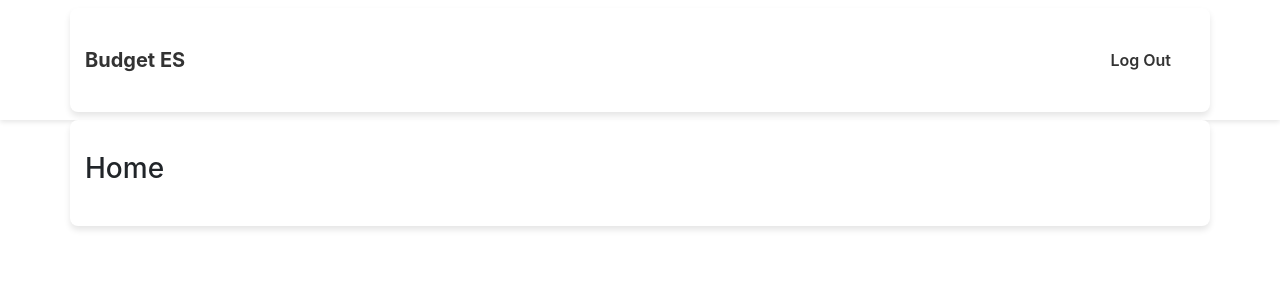
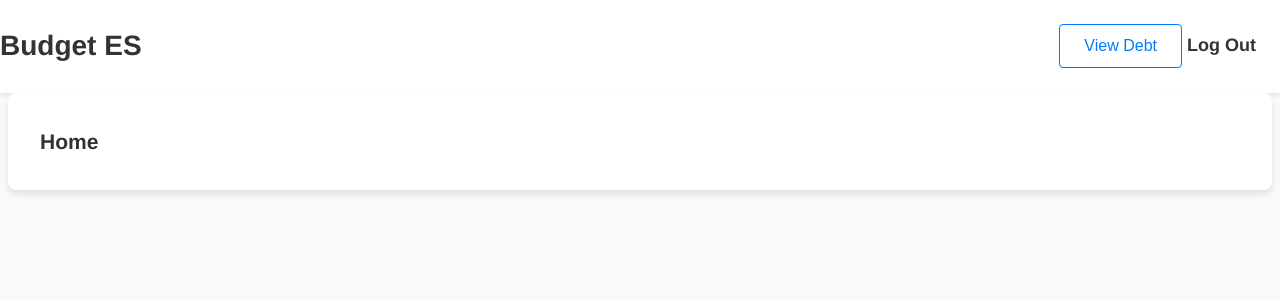
Before and after one commit to ArshPelia/BudgetES, a Django app: page / in a window 1280 px wide. Shown: the top 300 px of the page. Run offline with Django 4.2, Linux system fonts and the light colour scheme; a user stored in the database is signed in; some libraries are stand-ins or nearby versions.

Commit message:
updated Header

```diff
--- a/ES/ESapp/static/ESapp/index.js
+++ b/ES/ESapp/static/ESapp/index.js
@@ -11,7 +11,7 @@ document.addEventListener('DOMContentLoaded', function() {
 
 // Switches between different views by showing/hiding elements
 function switchView(viewId) {
-    const views = ['#home-view','#debt-view','#debtadd-view'];
+    const views = ['#home-view','#debt-view'];
     views.forEach(view => {
         if (view === viewId) {
             document.querySelector(view).style.display = 'block';
@@ -29,8 +29,3 @@ function loadDebt(){
   switchView('#debt-view');
 
 }
-
-function loadDebtAdd(){
-  switchView('#debtadd-view');
-
-}
--- a/ES/ESapp/templates/ESapp/index.html
+++ b/ES/ESapp/templates/ESapp/index.html
@@ -3,11 +3,10 @@
 {% block header %}
 <header>
     <nav class="navbar">
-        <div class="container">
-            <a class="navbar-brand" href="{% url 'index' %}">Budget ES</a>
-            <div class="navbar-nav">
-                <a class="nav-link" href="{% url 'logout' %}">Log Out</a>
-            </div>
+        <a class="navbar-brand" href="{% url 'index' %}">Budget ES</a>
+        <div class="navbar-nav">
+            <button class="btn btn-sm btn-outline-primary" id="debt">View Debt</button>
+            <a class="nav-link" href="{% url 'logout' %}">Log Out</a>
         </div>
     </nav>
 </header>
@@ -22,10 +21,7 @@
             <h3>Home</h3>
         </div>
         <div id="debt-view">
-            <h3>debt</h3>
-            <div id="debtadd-view">
-                <h3>debtadd</h3>
-            </div>
+            <h3>Debt</h3>
         </div>
 
     </div>
@@ -34,6 +30,6 @@
 
 {% block script %}
     <script src="{% static 'ESapp/index.js' %}"></script>
-    <script src="https://code.jquery.com/jquery-3.6.0.min.js"></script>
+    <script src="https://ajax.googleapis.com/ajax/libs/jquery/3.6.4/jquery.min.js"></script>
 
 {% endblock %}
--- a/ES/ESapp/templates/ESapp/layout.html
+++ b/ES/ESapp/templates/ESapp/layout.html
@@ -5,9 +5,7 @@
     <head>
         <title>{% block title %}Budgeting ES{% endblock %}</title>
         <meta name="viewport" content="width=device-width, initial-scale=1.0">
-        <link rel="stylesheet" href="https://stackpath.bootstrapcdn.com/bootstrap/4.4.1/css/bootstrap.min.css" integrity="sha384-Vkoo8x4CGsO3+Hhxv8T/Q5PaXtkKtu6ug5TOeNV6gBiFeWPGFN9MuhOf23Q9Ifjh" crossorigin="anonymous">
         <link rel="stylesheet" href="{% static 'ESapp/styles.css' %}">
-        <link rel="stylesheet" href="https://stackpath.bootstrapcdn.com/bootstrap/4.4.1/css/bootstrap.min.css">
         {% block script %}
         {% endblock %}
     </head>
```
Also changed, not shown: ES/db.sqlite3.
